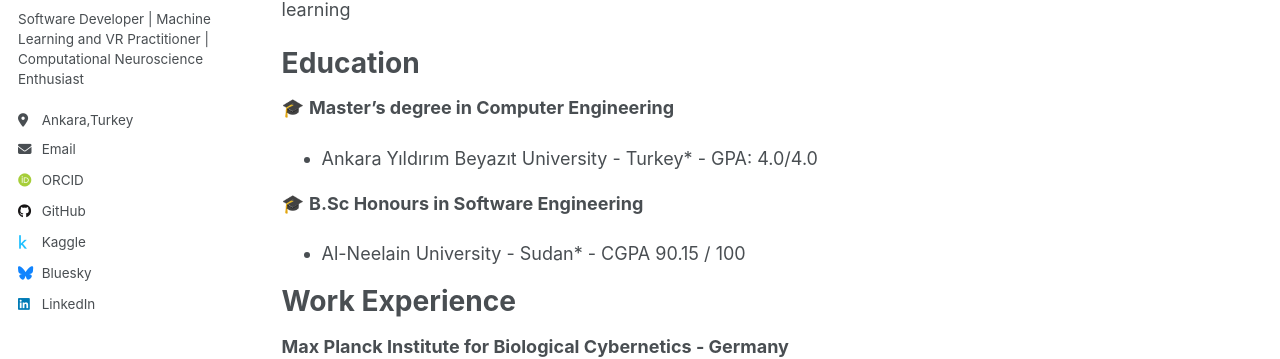
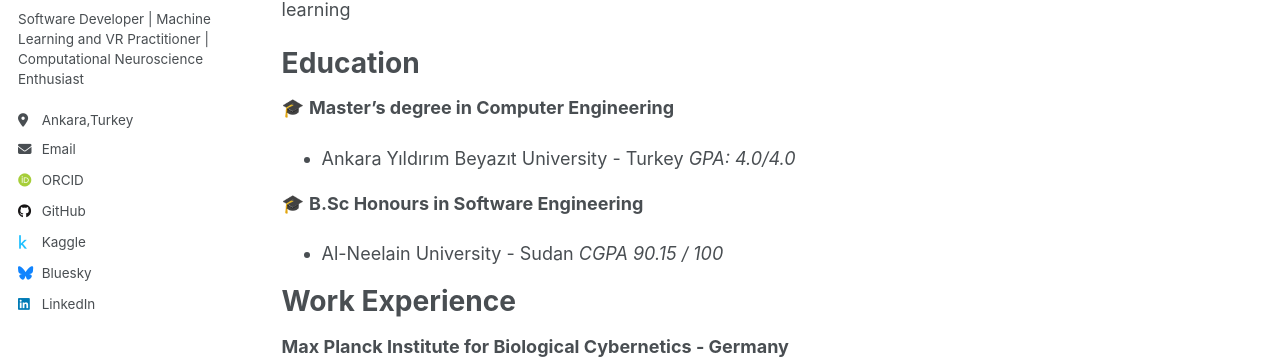
Before and after one commit to TugaAhmed/TugaAhmed.github.io, a Jekyll site: the page built from _pages/about.md, in a window 1280 px wide and 900 px high. Shown: the part 314-673 px from the top of the window. Built offline with Jekyll 4.4.1, drawn with Linux system fonts in a browser that asks for light colours; some web fonts are replaced.

```diff
--- a/_config.yml
+++ b/_config.yml
@@ -221,7 +221,7 @@ collections:
     permalink: /:collection/:path/
   publications:
     output: true
-    permalink: /:collection/:path/
+    permalink: :path/
   portfolio:
     output: true
     permalink: /:collection/:path/
--- a/_pages/about.md
+++ b/_pages/about.md
@@ -19,10 +19,10 @@ Many of the features of dynamic content management systems (like Wordpress) can
 Education
 ======
 🎓 **Master’s degree in Computer Engineering**
-*  Ankara Yıldırım Beyazıt University - Turkey*  - GPA: 4.0/4.0
+*  Ankara Yıldırım Beyazıt University - Turkey *GPA: 4.0/4.0*
 
 🎓 **B.Sc Honours in Software Engineering**
-*  Al-Neelain University - Sudan*  - CGPA 90.15 / 100
+*  Al-Neelain University - Sudan  *CGPA 90.15 / 100*
 
 
 
```
Also changed, not shown: _publications/motor_imagery.md (+1 -1 lines).
